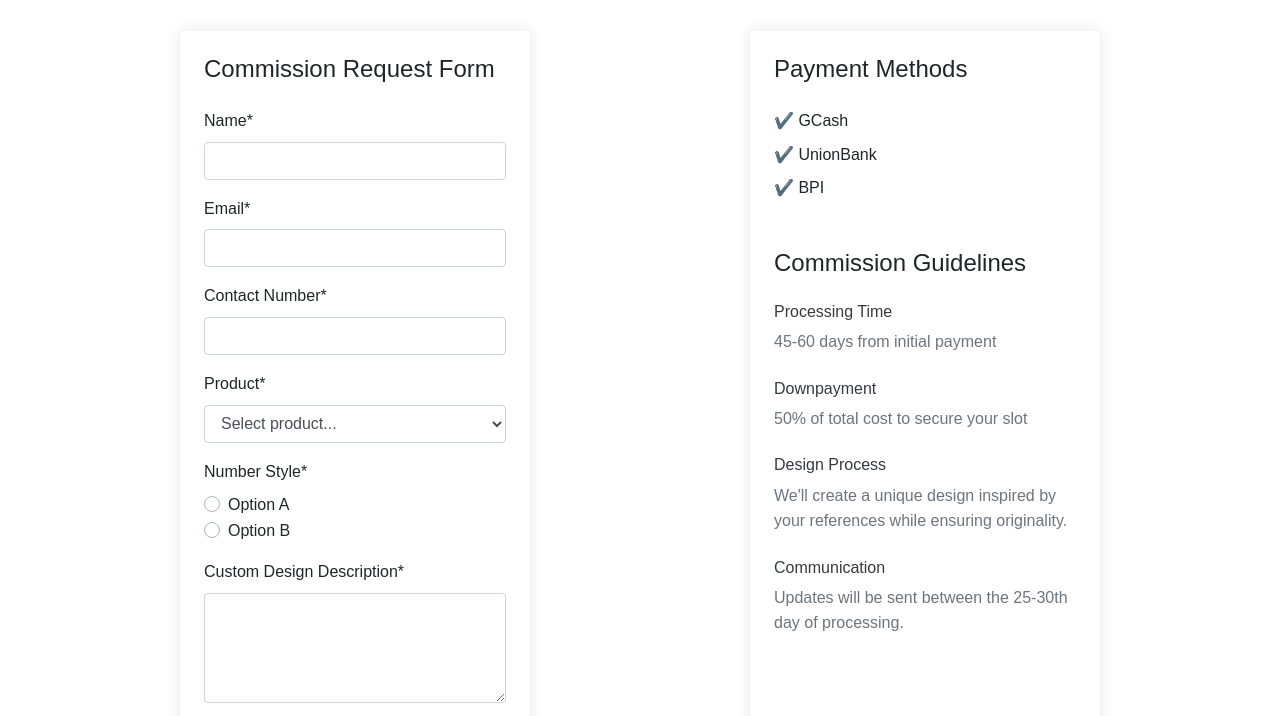
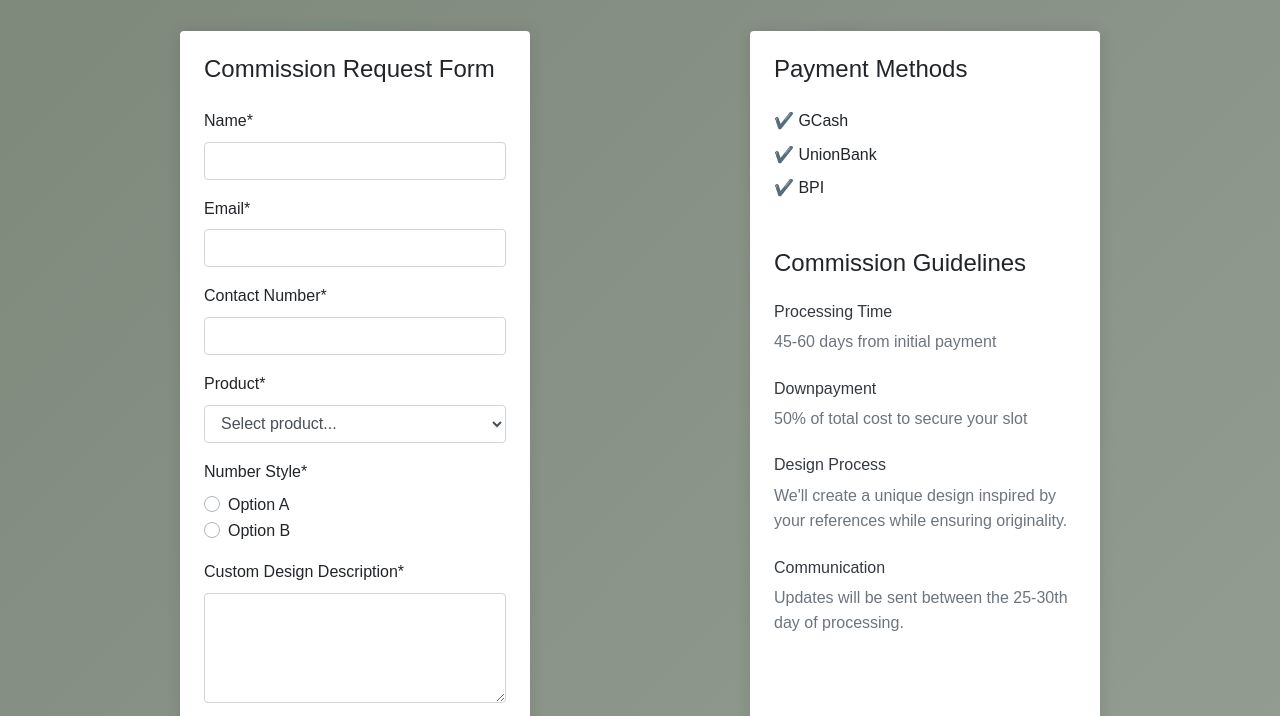
Before and after one commit to Shmubbier/Dicerino, a plain HTML site: page contact.html in a window 1280 px wide. Shown: the part 175-891 px from the top of the page. Drawn offline with nearby package versions, Linux system fonts and the light colour scheme; a script that the page names is missing; a web font is replaced by a local one.

Commit message:
updated contact and about

```diff
--- a/contact.html
+++ b/contact.html
@@ -28,6 +28,14 @@
         <link rel="preconnect" href="https://fonts.googleapis.com">
         <link rel="preconnect" href="https://fonts.gstatic.com" crossorigin>
         <link href="https://fonts.googleapis.com/css2?family=Wix+Madefor+Display:wght@400..800&display=swap" rel="stylesheet">
+        <style>
+            body {
+                background: linear-gradient(135deg,
+                    rgba(117,129,115,0.95) 0%,
+                    rgba(117,129,115,0.75) 100%);
+                min-height: 100vh;
+            }
+        </style>
     </head>
     <body>
         <!-- Optional JavaScript -->
```
Also changed, not shown: about.html (+2 -2 lines).
